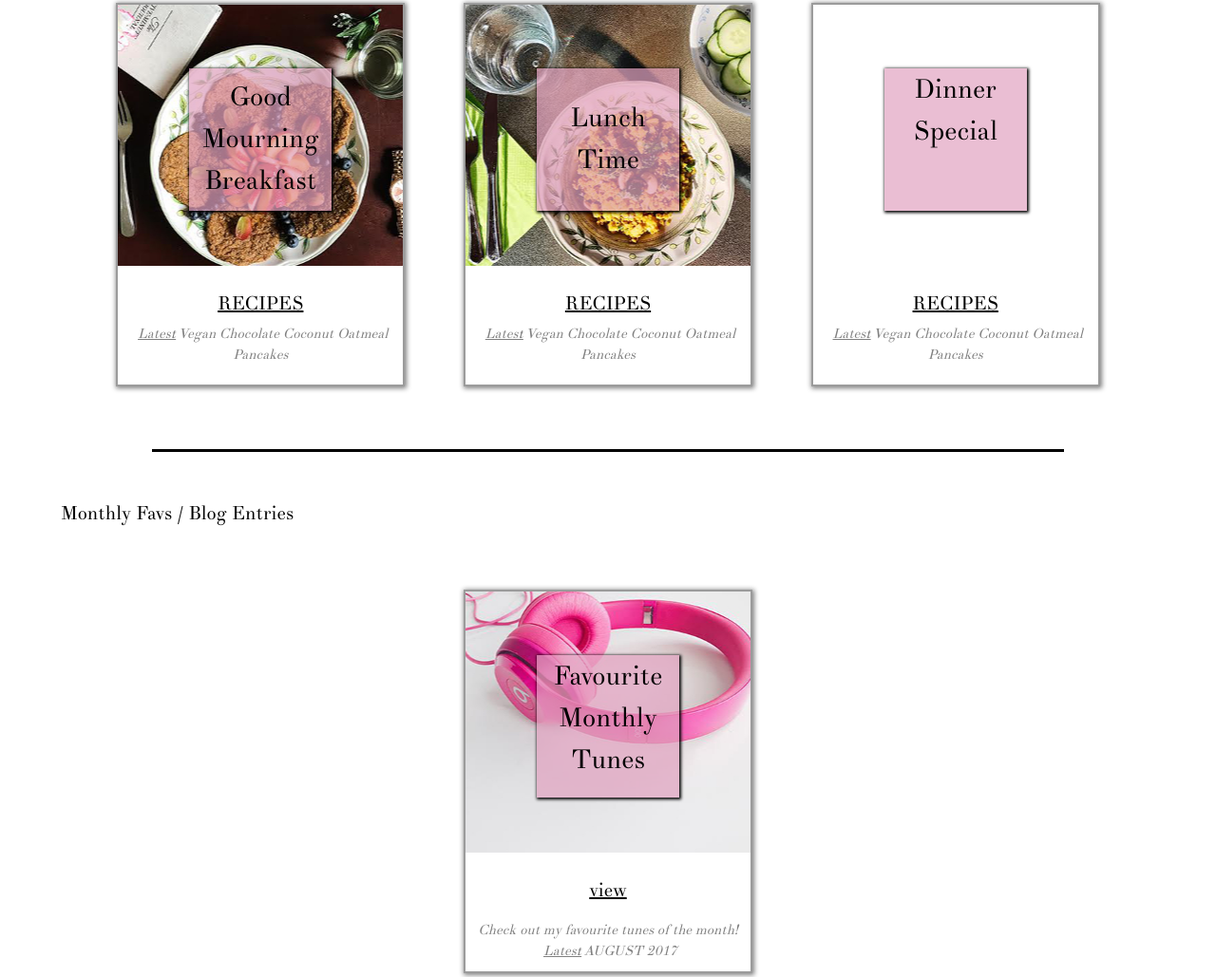
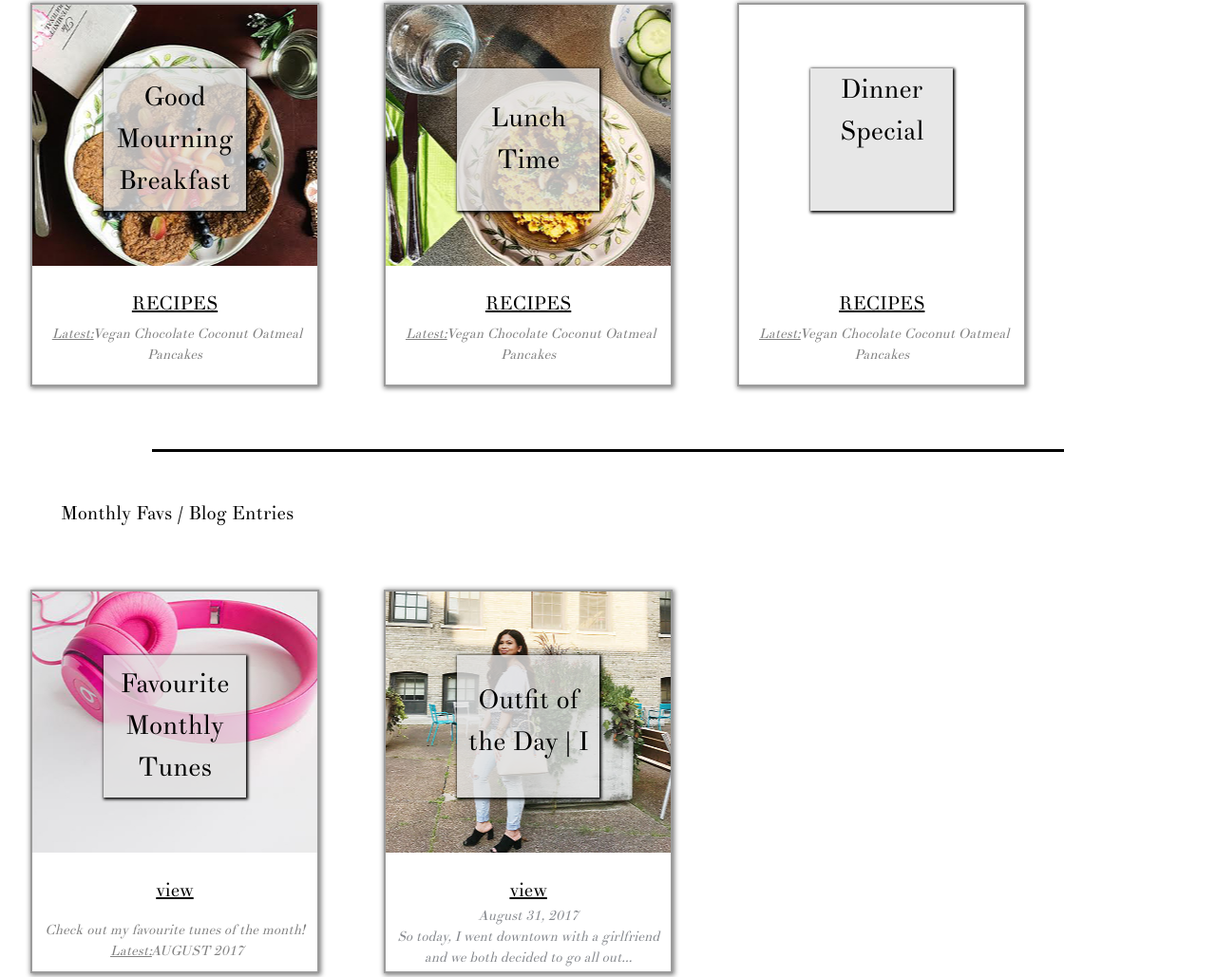
Before and after one commit to NathaleePG/lifestyle, a plain HTML site: page index.html in a window 1280 px wide. Shown: the part 425-1454 px from the top of the page at 95% size. Drawn offline with Linux system fonts and the light colour scheme.

Commit message:
Add files via upload

```diff
--- a/index.css
+++ b/index.css
@@ -238,6 +238,7 @@ li span{
     margin-bottom:50px;
     float:left;
     box-shadow:1px 1px 15px 1px black;
+    opacity:0;
 
 }
 
@@ -247,6 +248,7 @@ li span{
 #key{
     font-size:2.15em;
     text-shadow: 2px 2px rgba(207, 180, 210, 0.95);
+    opacity:0;
 }
 #value{
     font-style:italic;
@@ -260,6 +262,7 @@ li span{
     text-decoration:none;
     color:black;
     text-shadow: 2px 2px rgba(232, 205, 235, 0.95);
+    opacity:0;
 }
 
 #main .sub{
@@ -267,14 +270,16 @@ li span{
     font-size:1.25em;
     text-align:left;
     margin: 0 0 50px 5%;
+    opacity:0;
 }
 
 #main > ul.mainList{
     position:relative;
-    width:90%;
-    margin-left:5%;
     list-style-type:none;
     margin-bottom:50px;
+    width:100%;
+    text-align:left;
+    opacity:0;
 }
 
 #main ul.mainList > li{
@@ -285,6 +290,7 @@ li span{
     border:2px solid #9b9b9b;
     margin:15px 2.5%;
     box-shadow:1px 1px 5px 1px gray;
+    text-align:center;
 }
 
 .imgCon{
@@ -296,7 +302,7 @@ li span{
 .imgCon > div{
     width:150px;
     height:150px;
-    background-color: rgba(225, 163, 193, 0.7);
+    background-color: rgba(225, 225, 225, 0.8);
     box-shadow:1px 1px 3px 1px black;
     margin: 67px auto 0 auto;
     overflow:hidden;
@@ -319,7 +325,7 @@ li span{
 }
 
 .imgCon > div:hover{
-    background-color: rgba(225, 225, 225, 0.8);
+    box-shadow:1px 1px 10px 1px black;
 }
 
 #b1{
@@ -374,6 +380,21 @@ li span{
 
 #e1{
     background:url("e1.jpg") center;
+}
+
+#e2{
+    background:url('e2.jpg') center;
+}
+#e1 > div > a{
+    margin-top:8px;
+}
+#e2 > div > a{
+    margin-top:25px;
+}
+#main > ul#blogs > li#second > p{
+    top:330px;
+    font-style:italic;
+    color: rgb(133, 136, 141);
 }
 #root{
     position:relative;
--- a/index.html
+++ b/index.html
@@ -56,21 +56,21 @@
     <div id="main">
         <div id="head">
             <p id="key">Lifestyle</p>
-            <p id="value"><a href="https://nathaleepg.github.io/food/">Food</a>, <a href="https://nathaleepg.github.io/healthandfitness/">Health & Fitness</a>, <a href="https://nathaleepg.github.io/fashion/">Fashion</a>, <a href="https://nathaleepg.github.io/travel/">Travel</a>, <a href="https://nathaleepg.github.io/music/">Music</a></p>
+            <p id="value"><a href="https://nathaleepg.github.io/food/">Food,</a> <a href="https://nathaleepg.github.io/healthandfitness/">Health & Fitness,</a> <a href="https://nathaleepg.github.io/fashion/">Fashion,</a> <a href="https://nathaleepg.github.io/travel/">Travel,</a> <a href="https://nathaleepg.github.io/music/">Music,</a></p>
         </div>
         <p class="sub">Recipe Books</p>
         <ul id="books" class="mainList">
             <li>
                 <div id="b1" class="imgCon"><div><a href="https://nathaleepg.github.io/gmbreakfast/">Good Mourning Breakfast</a></div></div>
                 <a href="#">Recipes</a>
-                <p><span>Latest</span>: Vegan Chocolate Coconut Oatmeal Pancakes</p>
+                <p><span>Latest:</span> Vegan Chocolate Coconut Oatmeal Pancakes</p>
             </li>
             <li><div id="b2" class="imgCon"><div><a href="#">Lunch Time</a></div></div>
                 <a href="#">Recipes</a>
-                <p><span>Latest</span>: Vegan Chocolate Coconut Oatmeal Pancakes</p></li>
+                <p><span>Latest:</span> Vegan Chocolate Coconut Oatmeal Pancakes</p></li>
             <li><div id="b3" class="imgCon"><div><a href="#">Dinner Special</a></div></div>
                 <a href="#">Recipes</a>
-                <p><span>Latest</span>: Vegan Chocolate Coconut Oatmeal Pancakes</p></li>
+                <p><span>Latest:</span> Vegan Chocolate Coconut Oatmeal Pancakes</p></li>
         </ul>
         <div id="border"></div>
         <p class="sub">Monthly Favs / Blog Entries</p>
@@ -79,7 +79,13 @@
                 <div id="e1" class="imgCon"><div><a href="#">Favourite Monthly Tunes</a></div></div>
                 <a href="#">View</a>
                 <p>Check out my favourite tunes of the month!<br/>
-                    <span>Latest</span>: AUGUST 2017</p>
+                    <span>Latest:</span> AUGUST 2017</p>
+            </li>
+            <li id="second">
+                <div id="e2" class="imgCon"><div><a href="#">Outfit of the Day | I</a></div></div>
+                <a href="#">View</a>
+                <p>August 31, 2017<br/>
+                    So today, I went downtown with a girlfriend and we both decided to go all out…</p>
             </li>
         </ul>
     </div>
--- a/index.js
+++ b/index.js
@@ -77,6 +77,20 @@ $(function() {
         onResize();
     });
 
+    $("#head").delay(200).animate({
+        opacity:1
+    }, 500);
+    $("#key").delay(800).animate({
+        opacity:1
+    }, 500);
+    $("#value > a").delay(1200).each(function(){
+        $(this).delay(250*($(this).index() + 1)).animate({opacity:1},300);
+    });
+
+    $("#main").children().not("#head").delay(2300).each(function(){
+        $(this).delay(300*($(this).index() + 1)).animate({opacity:1}, 500);
+    });
+
 
     /*
     $nav.on("mouseover", function(){
```
Also changed, not shown: e2.jpg (added).
